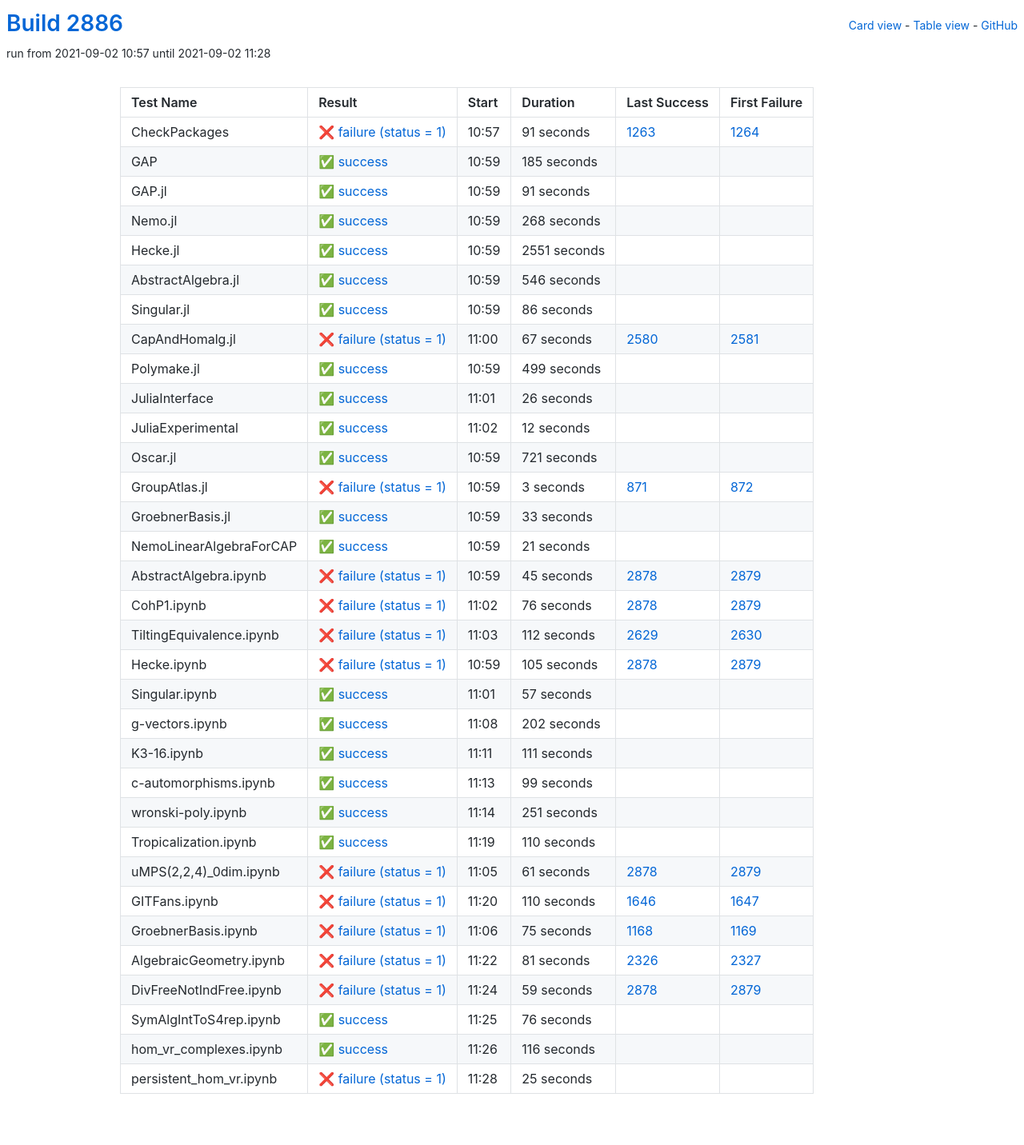
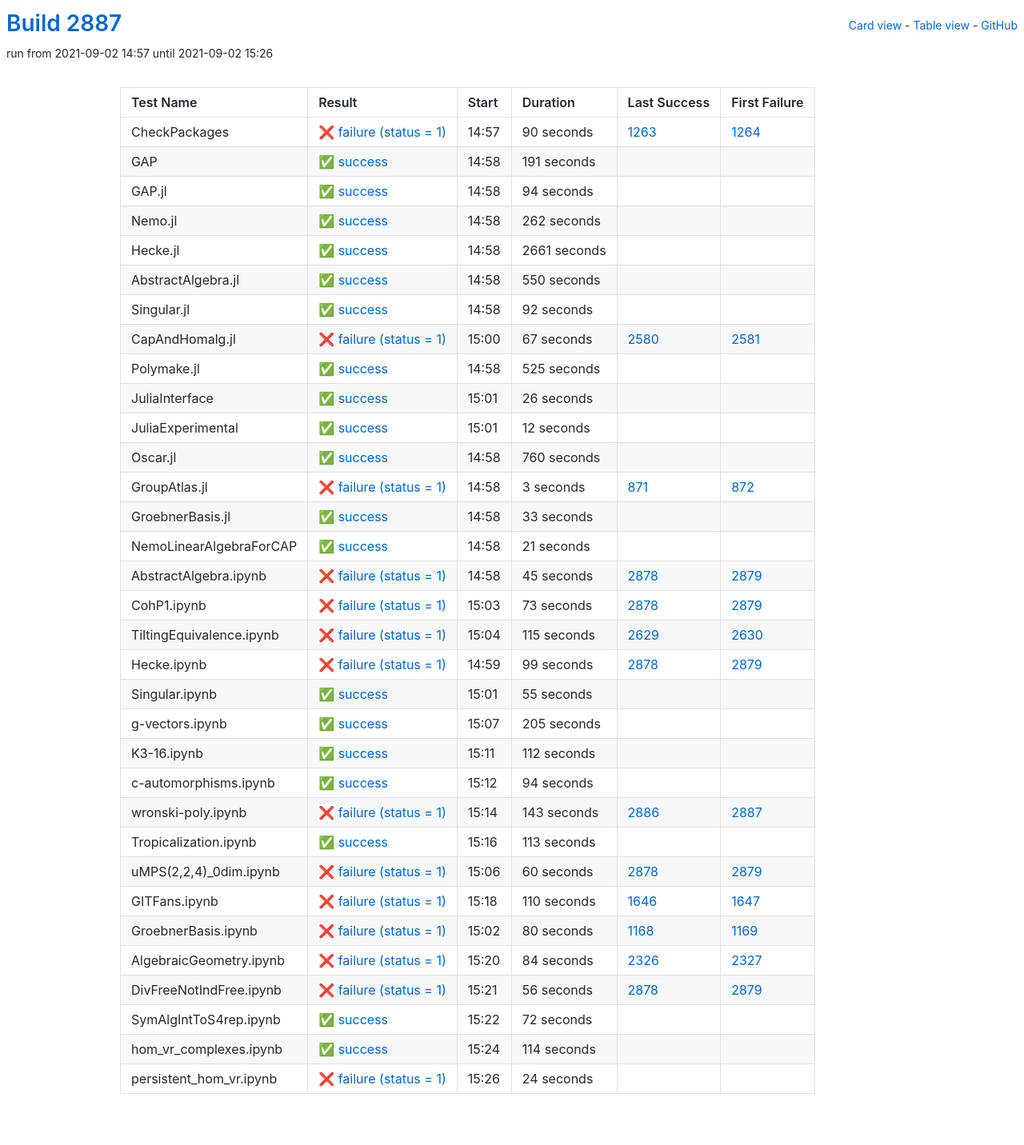
Before and after one commit to oscar-system/oscar-ci-status-stable, a Jekyll site: the page built from table.html, in a window 1280 px wide. Shown: the whole page at 80% size. Built offline with Jekyll 4.4.1, drawn with Linux system fonts in a browser that asks for light colours.

Commit message:
Build #2887

```diff
--- a/_data/ci.yml
+++ b/_data/ci.yml
@@ -1,6 +1,6 @@
 ---
-build: 2886
-build_url: https://oscarci.mathematik.uni-kl.de/job/oscar-stable/2886/
+build: 2887
+build_url: https://oscarci.mathematik.uni-kl.de/job/oscar-stable/2887/
 job: oscar-stable
 organization: oscar-system
 repo: oscar-ci-status-stable
@@ -8,92 +8,92 @@ repourl: https://github.com/oscar-system/oscar-ci-status-stable
 tests:
 - name: CheckPackages
   id: checkpackages
-  log: https://oscarci.mathematik.uni-kl.de/job/oscar-stable/2886/artifact/logs/build-2886/CheckPackages.log
-  start: 2021-09-02 10:57
+  log: https://oscarci.mathematik.uni-kl.de/job/oscar-stable/2887/artifact/logs/build-2887/CheckPackages.log
+  start: 2021-09-02 14:57
   success: false
   exitcode: 1
   status: failure
-  duration: 91
+  duration: 90
   last_success: 1263
   last_success_url: https://oscarci.mathematik.uni-kl.de/job/oscar-stable/1263/
   first_failure: 1264
   first_failure_url: https://oscarci.mathematik.uni-kl.de/job/oscar-stable/1264/
 - name: GAP
   id: gap
-  log: https://oscarci.mathematik.uni-kl.de/job/oscar-stable/2886/artifact/logs/build-2886/GAP.log
-  start: 2021-09-02 10:59
+  log: https://oscarci.mathematik.uni-kl.de/job/oscar-stable/2887/artifact/logs/build-2887/GAP.log
+  start: 2021-09-02 14:58
   success: true
   exitcode: 0
   status: success
-  duration: 185
+  duration: 191
   last_success: false
   last_success_url:
   first_failure: false
   first_failure_url:
 - name: GAP.jl
   id: gap-jl
-  log: https://oscarci.mathematik.uni-kl.de/job/oscar-stable/2886/artifact/logs/build-2886/GAP.jl.log
-  start: 2021-09-02 10:59
+  log: https://oscarci.mathematik.uni-kl.de/job/oscar-stable/2887/artifact/logs/build-2887/GAP.jl.log
+  start: 2021-09-02 14:58
   success: true
   exitcode: 0
   status: success
-  duration: 91
+  duration: 94
   last_success: false
   last_success_url:
   first_failure: false
   first_failure_url:
 - name: Nemo.jl
   id: nemo-jl
-  log: https://oscarci.mathematik.uni-kl.de/job/oscar-stable/2886/artifact/logs/build-2886/Nemo.jl.log
-  start: 2021-09-02 10:59
+  log: https://oscarci.mathematik.uni-kl.de/job/oscar-stable/2887/artifact/logs/build-2887/Nemo.jl.log
+  start: 2021-09-02 14:58
   success: true
   exitcode: 0
   status: success
-  duration: 268
+  duration: 262
   last_success: false
   last_success_url:
   first_failure: false
   first_failure_url:
 - name: Hecke.jl
   id: hecke-jl
-  log: https://oscarci.mathematik.uni-kl.de/job/oscar-stable/2886/artifact/logs/build-2886/Hecke.jl.log
-  start: 2021-09-02 10:59
+  log: https://oscarci.mathematik.uni-kl.de/job/oscar-stable/2887/artifact/logs/build-2887/Hecke.jl.log
+  start: 2021-09-02 14:58
   success: true
   exitcode: 0
   status: success
-  duration: 2551
+  duration: 2661
   last_success: false
   last_success_url:
   first_failure: false
   first_failure_url:
 - name: AbstractAlgebra.jl
   id: abstractalgebra-jl
-  log: https://oscarci.mathematik.uni-kl.de/job/oscar-stable/2886/artifact/logs/build-2886/AbstractAlgebra.jl.log
-  start: 2021-09-02 10:59
+  log: https://oscarci.mathematik.uni-kl.de/job/oscar-stable/2887/artifact/logs/build-2887/AbstractAlgebra.jl.log
+  start: 2021-09-02 14:58
   success: true
   exitcode: 0
   status: success
-  duration: 546
+  duration: 550
   last_success: false
   last_success_url:
   first_failure: false
   first_failure_url:
 - name: Singular.jl
   id: singular-jl
-  log: https://oscarci.mathematik.uni-kl.de/job/oscar-stable/2886/artifact/logs/build-2886/Singular.jl.log
-  start: 2021-09-02 10:59
+  log: https://oscarci.mathematik.uni-kl.de/job/oscar-stable/2887/artifact/logs/build-2887/Singular.jl.log
+  start: 2021-09-02 14:58
   success: true
   exitcode: 0
   status: success
-  duration: 86
+  duration: 92
   last_success: false
   last_success_url:
   first_failure: false
   first_failure_url:
 - name: CapAndHomalg.jl
   id: capandhomalg-jl
-  log: https://oscarci.mathematik.uni-kl.de/job/oscar-stable/2886/artifact/logs/build-2886/CapAndHomalg.jl.log
-  start: 2021-09-02 11:00
+  log: https://oscarci.mathematik.uni-kl.de/job/oscar-stable/2887/artifact/logs/build-2887/CapAndHomalg.jl.log
+  start: 2021-09-02 15:00
   success: false
   exitcode: 1
   status: failure
@@ -104,20 +104,20 @@ tests:
   first_failure_url: https://oscarci.mathematik.uni-kl.de/job/oscar-stable/2581/
 - name: Polymake.jl
   id: polymake-jl
-  log: https://oscarci.mathematik.uni-kl.de/job/oscar-stable/2886/artifact/logs/build-2886/Polymake.jl.log
-  start: 2021-09-02 10:59
+  log: https://oscarci.mathematik.uni-kl.de/job/oscar-stable/2887/artifact/logs/build-2887/Polymake.jl.log
+  start: 2021-09-02 14:58
   success: true
   exitcode: 0
   status: success
-  duration: 499
+  duration: 525
   last_success: false
   last_success_url:
   first_failure: false
   first_failure_url:
 - name: JuliaInterface
   id: juliainterface
-  log: https://oscarci.mathematik.uni-kl.de/job/oscar-stable/2886/artifact/logs/build-2886/JuliaInterface.log
-  start: 2021-09-02 11:01
+  log: https://oscarci.mathematik.uni-kl.de/job/oscar-stable/2887/artifact/logs/build-2887/JuliaInterface.log
+  start: 2021-09-02 15:01
   success: true
   exitcode: 0
   status: success
@@ -128,8 +128,8 @@ tests:
   first_failure_url:
 - name: JuliaExperimental
   id: juliaexperimental
-  log: https://oscarci.mathematik.uni-kl.de/job/oscar-stable/2886/artifact/logs/build-2886/JuliaExperimental.log
-  start: 2021-09-02 11:02
+  log: https://oscarci.mathematik.uni-kl.de/job/oscar-stable/2887/artifact/logs/build-2887/JuliaExperimental.log
+  start: 2021-09-02 15:01
   success: true
   exitcode: 0
   status: success
@@ -140,20 +140,20 @@ tests:
   first_failure_url:
 - name: Oscar.jl
   id: oscar-jl
-  log: https://oscarci.mathematik.uni-kl.de/job/oscar-stable/2886/artifact/logs/build-2886/Oscar.jl.log
-  start: 2021-09-02 10:59
+  log: https://oscarci.mathematik.uni-kl.de/job/oscar-stable/2887/artifact/logs/build-2887/Oscar.jl.log
+  start: 2021-09-02 14:58
   success: true
   exitcode: 0
   status: success
-  duration: 721
+  duration: 760
   last_success: false
   last_success_url:
   first_failure: false
   first_failure_url:
 - name: GroupAtlas.jl
   id: groupatlas-jl
-  log: https://oscarci.mathematik.uni-kl.de/job/oscar-stable/2886/artifact/logs/build-2886/GroupAtlas.jl.log
-  start: 2021-09-02 10:59
+  log: https://oscarci.mathematik.uni-kl.de/job/oscar-stable/2887/artifact/logs/build-2887/GroupAtlas.jl.log
+  start: 2021-09-02 14:58
   success: false
   exitcode: 1
   status: failure
@@ -164,8 +164,8 @@ tests:
   first_failure_url: https://oscarci.mathematik.uni-kl.de/job/oscar-stable/872/
 - name: GroebnerBasis.jl
   id: groebnerbasis-jl
-  log: https://oscarci.mathematik.uni-kl.de/job/oscar-stable/2886/artifact/logs/build-2886/GroebnerBasis.jl.log
-  start: 2021-09-02 10:59
+  log: https://oscarci.mathematik.uni-kl.de/job/oscar-stable/2887/artifact/logs/build-2887/GroebnerBasis.jl.log
+  start: 2021-09-02 14:58
   success: true
   exitcode: 0
   status: success
@@ -176,8 +176,8 @@ tests:
   first_failure_url:
 - name: NemoLinearAlgebraForCAP
   id: nemolinearalgebraforcap
-  log: https://oscarci.mathematik.uni-kl.de/job/oscar-stable/2886/artifact/logs/build-2886/NemoLinearAlgebraForCAP.log
-  start: 2021-09-02 10:59
+  log: https://oscarci.mathematik.uni-kl.de/job/oscar-stable/2887/artifact/logs/build-2887/NemoLinearAlgebraForCAP.log
+  start: 2021-09-02 14:58
   success: true
   exitcode: 0
   status: success
@@ -188,8 +188,8 @@ tests:
   first_failure_url:
 - name: AbstractAlgebra.ipynb
   id: abstractalgebra-ipynb
-  log: https://oscarci.mathematik.uni-kl.de/job/oscar-stable/2886/artifact/logs/build-2886/AbstractAlgebra.ipynb.log
-  start: 2021-09-02 10:59
+  log: https://oscarci.mathematik.uni-kl.de/job/oscar-stable/2887/artifact/logs/build-2887/AbstractAlgebra.ipynb.log
+  start: 2021-09-02 14:58
   success: false
   exitcode: 1
   status: failure
@@ -200,128 +200,128 @@ tests:
   first_failure_url: https://oscarci.mathematik.uni-kl.de/job/oscar-stable/2879/
 - name: CohP1.ipynb
   id: cohp1-ipynb
-  log: https://oscarci.mathematik.uni-kl.de/job/oscar-stable/2886/artifact/logs/build-2886/CohP1.ipynb.log
-  start: 2021-09-02 11:02
+  log: https://oscarci.mathematik.uni-kl.de/job/oscar-stable/2887/artifact/logs/build-2887/CohP1.ipynb.log
+  start: 2021-09-02 15:03
   success: false
   exitcode: 1
   status: failure
-  duration: 76
+  duration: 73
   last_success: 2878
   last_success_url: https://oscarci.mathematik.uni-kl.de/job/oscar-stable/2878/
   first_failure: 2879
   first_failure_url: https://oscarci.mathematik.uni-kl.de/job/oscar-stable/2879/
 - name: TiltingEquivalence.ipynb
   id: tiltingequivalence-ipynb
-  log: https://oscarci.mathematik.uni-kl.de/job/oscar-stable/2886/artifact/logs/build-2886/TiltingEquivalence.ipynb.log
-  start: 2021-09-02 11:03
+  log: https://oscarci.mathematik.uni-kl.de/job/oscar-stable/2887/artifact/logs/build-2887/TiltingEquivalence.ipynb.log
+  start: 2021-09-02 15:04
   success: false
   exitcode: 1
   status: failure
-  duration: 112
+  duration: 115
   last_success: 2629
   last_success_url: https://oscarci.mathematik.uni-kl.de/job/oscar-stable/2629/
   first_failure: 2630
   first_failure_url: https://oscarci.mathematik.uni-kl.de/job/oscar-stable/2630/
 - name: Hecke.ipynb
   id: hecke-ipynb
-  log: https://oscarci.mathematik.uni-kl.de/job/oscar-stable/2886/artifact/logs/build-2886/Hecke.ipynb.log
-  start: 2021-09-02 10:59
+  log: https://oscarci.mathematik.uni-kl.de/job/oscar-stable/2887/artifact/logs/build-2887/Hecke.ipynb.log
+  start: 2021-09-02 14:59
   success: false
   exitcode: 1
   status: failure
-  duration: 105
+  duration: 99
   last_success: 2878
   last_success_url: https://oscarci.mathematik.uni-kl.de/job/oscar-stable/2878/
   first_failure: 2879
   first_failure_url: https://oscarci.mathematik.uni-kl.de/job/oscar-stable/2879/
 - name: Singular.ipynb
   id: singular-ipynb
-  log: https://oscarci.mathematik.uni-kl.de/job/oscar-stable/2886/artifact/logs/build-2886/Singular.ipynb.log
-  start: 2021-09-02 11:01
+  log: https://oscarci.mathematik.uni-kl.de/job/oscar-stable/2887/artifact/logs/build-2887/Singular.ipynb.log
+  start: 2021-09-02 15:01
   success: true
   exitcode: 0
   status: success
-  duration: 57
+  duration: 55
   last_success: false
   last_success_url:
   first_failure: false
   first_failure_url:
 - name: g-vectors.ipynb
   id: g-vectors-ipynb
-  log: https://oscarci.mathematik.uni-kl.de/job/oscar-stable/2886/artifact/logs/build-2886/g-vectors.ipynb.log
-  start: 2021-09-02 11:08
+  log: https://oscarci.mathematik.uni-kl.de/job/oscar-stable/2887/artifact/logs/build-2887/g-vectors.ipynb.log
+  start: 2021-09-02 15:07
   success: true
   exitcode: 0
   status: success
-  duration: 202
+  duration: 205
   last_success: false
   last_success_url:
   first_failure: false
   first_failure_url:
 - name: K3-16.ipynb
   id: k3-16-ipynb
-  log: https://oscarci.mathematik.uni-kl.de/job/oscar-stable/2886/artifact/logs/build-2886/K3-16.ipynb.log
-  start: 2021-09-02 11:11
+  log: https://oscarci.mathematik.uni-kl.de/job/oscar-stable/2887/artifact/logs/build-2887/K3-16.ipynb.log
+  start: 2021-09-02 15:11
   success: true
   exitcode: 0
   status: success
-  duration: 111
+  duration: 112
   last_success: false
   last_success_url:
   first_failure: false
   first_failure_url:
 - name: c-automorphisms.ipynb
   id: c-automorphisms-ipynb
-  log: https://oscarci.mathematik.uni-kl.de/job/oscar-stable/2886/artifact/logs/build-2886/c-automorphisms.ipynb.log
-  start: 2021-09-02 11:13
+  log: https://oscarci.mathematik.uni-kl.de/job/oscar-stable/2887/artifact/logs/build-2887/c-automorphisms.ipynb.log
+  start: 2021-09-02 15:12
   success: true
   exitcode: 0
   status: success
-  duration: 99
+  duration: 94
   last_success: false
   last_success_url:
   first_failure: false
   first_failure_url:
 - name: wronski-poly.ipynb
   id: wronski-poly-ipynb
-  log: https://oscarci.mathematik.uni-kl.de/job/oscar-stable/2886/artifact/logs/build-2886/wronski-poly.ipynb.log
-  start: 2021-09-02 11:14
+  log: https://oscarci.mathematik.uni-kl.de/job/oscar-stable/2887/artifact/logs/build-2887/wronski-poly.ipynb.log
+  start: 2021-09-02 15:14
+  success: false
+  exitcode: 1
+  status: failure
+  duration: 143
+  last_success: 2886
+  last_success_url: https://oscarci.mathematik.uni-kl.de/job/oscar-stable/2886/
+  first_failure: 2887
+  first_failure_url: https://oscarci.mathematik.uni-kl.de/job/oscar-stable/2887/
+- name: Tropicalization.ipynb
+  id: tropicalization-ipynb
+  log: https://oscarci.mathematik.uni-kl.de/job/oscar-stable/2887/artifact/logs/build-2887/Tropicalization.ipynb.log
+  start: 2021-09-02 15:16
   success: true
   exitcode: 0
   status: success
-  duration: 251
-  last_success: false
-  last_success_url:
-  first_failure: false
-  first_failure_url:
-- name: Tropicalization.ipynb
-  id: tropicalization-ipynb
-  log: https://oscarci.mathematik.uni-kl.de/job/oscar-stable/2886/artifact/logs/build-2886/Tropicalization.ipynb.log
-  start: 2021-09-02 11:19
-  success: true
-  exitcode: 0
-  status: success
-  duration: 110
+  duration: 113
   last_success: false
   last_success_url:
   first_failure: false
   first_failure_url:
 - name: uMPS(2,2,4)_0dim.ipynb
   id: umps-2-2-4-0dim-ipynb
-  log: https://oscarci.mathematik.uni-kl.de/job/oscar-stable/2886/artifact/logs/build-2886/uMPS-2-2-4-_0dim.ipynb.log
-  start: 2021-09-02 11:05
+  log: https://oscarci.mathematik.uni-kl.de/job/oscar-stable/2887/artifact/logs/build-2887/uMPS-2-2-4-_0dim.ipynb.log
+  start: 2021-09-02 15:06
   success: false
   exitcode: 1
   status: failure
-  duration: 61
+  duration: 60
   last_success: 2878
   last_success_url: https://oscarci.mathematik.uni-kl.de/job/oscar-stable/2878/
   first_failure: 2879
   first_failure_url: https://oscarci.mathematik.uni-kl.de/job/oscar-stable/2879/
 - name: GITFans.ipynb
   id: gitfans-ipynb
-  log: https://oscarci.mathematik.uni-kl.de/job/oscar-stable/2886/artifact/logs/build-2886/GITFans.ipynb.log
-  start: 2021-09-02 11:20
+  log: https://oscarci.mathematik.uni-kl.de/job/oscar-stable/2887/artifact/logs/build-2887/GITFans.ipynb.log
+  start: 2021-09-02 15:18
   success: false
   exitcode: 1
   status: failure
@@ -332,72 +332,72 @@ tests:
   first_failure_url: https://oscarci.mathematik.uni-kl.de/job/oscar-stable/1647/
 - name: GroebnerBasis.ipynb
   id: groebnerbasis-ipynb
-  log: https://oscarci.mathematik.uni-kl.de/job/oscar-stable/2886/artifact/logs/build-2886/GroebnerBasis.ipynb.log
-  start: 2021-09-02 11:06
+  log: https://oscarci.mathematik.uni-kl.de/job/oscar-stable/2887/artifact/logs/build-2887/GroebnerBasis.ipynb.log
+  start: 2021-09-02 15:02
   success: false
   exitcode: 1
   status: failure
-  duration: 75
+  duration: 80
   last_success: 1168
   last_success_url: https://oscarci.mathematik.uni-kl.de/job/oscar-stable/1168/
   first_failure: 1169
   first_failure_url: https://oscarci.mathematik.uni-kl.de/job/oscar-stable/1169/
 - name: AlgebraicGeometry.ipynb
   id: algebraicgeometry-ipynb
-  log: https://oscarci.mathematik.uni-kl.de/job/oscar-stable/2886/artifact/logs/build-2886/AlgebraicGeometry.ipynb.log
-  start: 2021-09-02 11:22
+  log: https://oscarci.mathematik.uni-kl.de/job/oscar-stable/2887/artifact/logs/build-2887/AlgebraicGeometry.ipynb.log
+  start: 2021-09-02 15:20
   success: false
   exitcode: 1
   status: failure
-  duration: 81
+  duration: 84
   last_success: 2326
   last_success_url: https://oscarci.mathematik.uni-kl.de/job/oscar-stable/2326/
   first_failure: 2327
   first_failure_url: https://oscarci.mathematik.uni-kl.de/job/oscar-stable/2327/
 - name: DivFreeNotIndFree.ipynb
   id: divfreenotindfree-ipynb
-  log: https://oscarci.mathematik.uni-kl.de/job/oscar-stable/2886/artifact/logs/build-2886/DivFreeNotIndFree.ipynb.log
-  start: 2021-09-02 11:24
+  log: https://oscarci.mathematik.uni-kl.de/job/oscar-stable/2887/artifact/logs/build-2887/DivFreeNotIndFree.ipynb.log
+  start: 2021-09-02 15:21
   success: false
   exitcode: 1
   status: failure
-  duration: 59
+  duration: 56
   last_success: 2878
   last_success_url: https://oscarci.mathematik.uni-kl.de/job/oscar-stable/2878/
   first_failure: 2879
   first_failure_url: https://oscarci.mathematik.uni-kl.de/job/oscar-stable/2879/
 - name: SymAlgIntToS4rep.ipynb
   id: symalginttos4rep-ipynb
-  log: https://oscarci.mathematik.uni-kl.de/job/oscar-stable/2886/artifact/logs/build-2886/SymAlgIntToS4rep.ipynb.log
-  start: 2021-09-02 11:25
+  log: https://oscarci.mathematik.uni-kl.de/job/oscar-stable/2887/artifact/logs/build-2887/SymAlgIntToS4rep.ipynb.log
+  start: 2021-09-02 15:22
   success: true
   exitcode: 0
   status: success
-  duration: 76
+  duration: 72
   last_success: false
   last_success_url:
   first_failure: false
   first_failure_url:
 - name: hom_vr_complexes.ipynb
   id: hom-vr-complexes-ipynb
-  log: https://oscarci.mathematik.uni-kl.de/job/oscar-stable/2886/artifact/logs/build-2886/hom_vr_complexes.ipynb.log
-  start: 2021-09-02 11:26
+  log: https://oscarci.mathematik.uni-kl.de/job/oscar-stable/2887/artifact/logs/build-2887/hom_vr_complexes.ipynb.log
+  start: 2021-09-02 15:24
   success: true
   exitcode: 0
   status: success
-  duration: 116
+  duration: 114
   last_success: false
   last_success_url:
   first_failure: false
   first_failure_url:
 - name: persistent_hom_vr.ipynb
   id: persistent-hom-vr-ipynb
-  log: https://oscarci.mathematik.uni-kl.de/job/oscar-stable/2886/artifact/logs/build-2886/persistent_hom_vr.ipynb.log
-  start: 2021-09-02 11:28
+  log: https://oscarci.mathematik.uni-kl.de/job/oscar-stable/2887/artifact/logs/build-2887/persistent_hom_vr.ipynb.log
+  start: 2021-09-02 15:26
   success: false
   exitcode: 1
   status: failure
-  duration: 25
+  duration: 24
   last_success: false
   last_success_url:
   first_failure: false
```
Also changed, not shown: README.md.
